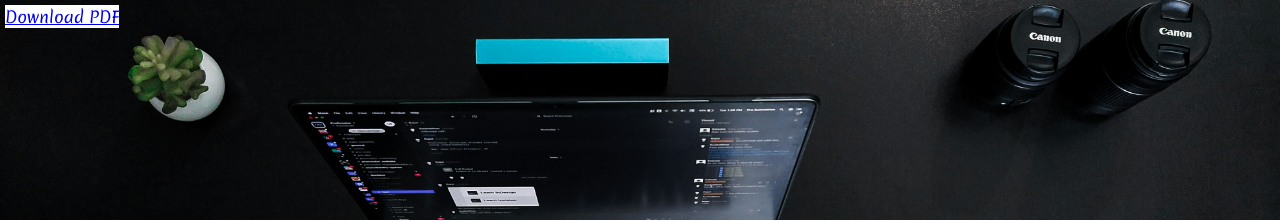
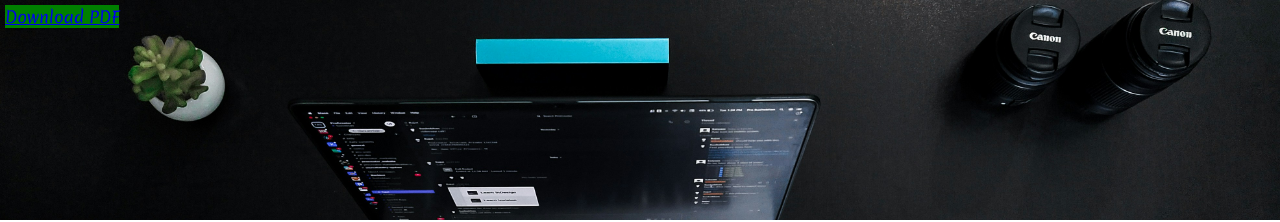
Before and after one commit to Poojalb20/Portfolio, a plain HTML site: page resume.html in a window 1280 px wide. Shown: the top 222 px of the page. Drawn offline with Linux system fonts and the light colour scheme.

Commit message:
Update style_1.css

```diff
--- a/style_1.css
+++ b/style_1.css
@@ -55,9 +55,9 @@ html, body{
 
 
 .btn{
-    color:antiquewhite;
+    background: green;
+    color:white;
     text-decoration: none;
-    background: white;
 
 }
 
```
